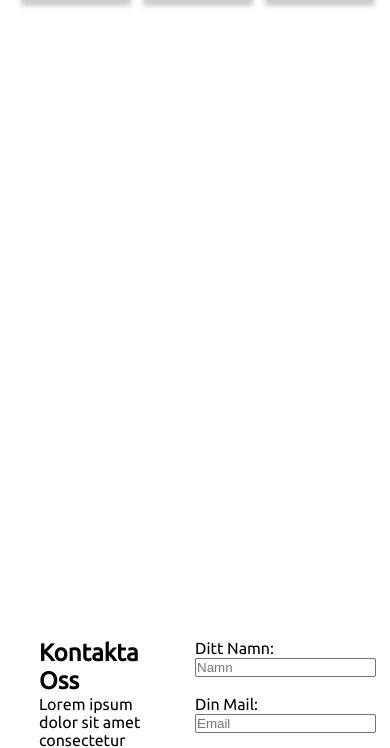
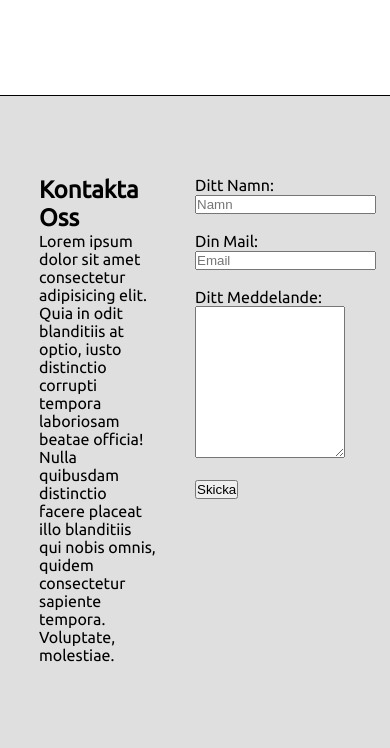
Before and after one commit to cbergelin/inl-mning1, a plain HTML site: page index.html in a window 390 px wide. Shown: the part 1586-2334 px from the top of the page. Drawn offline with Linux system fonts and the light colour scheme; a web font is replaced by a local one.

Commit message:
Inlämning1.1

```diff
--- a/style.css
+++ b/style.css
@@ -215,7 +215,10 @@ body{
 
 .contact{
     display: grid;
-    height: 95vh;
+    height: 60vh;
+    background: #DFDFDF;
+    border-top: 1px solid black;
+    border-bottom: 1px solid black;
     grid-template-columns: repeat(10, 1fr);
     grid-template-rows: repeat(10, 1fr);
     grid-template-areas:
@@ -301,6 +304,10 @@ footer {
         width: 105px;
     }
 
+    .about{
+        height: 40vh;
+    }
+
     .about__container{
         height: 140px;
     }
@@ -311,6 +318,10 @@ footer {
 
     .about__social i{
         font-size: 1rem;
+    }
+
+    .contact{
+        height: 95vh;
     }
 
     .contact__msg{
```
